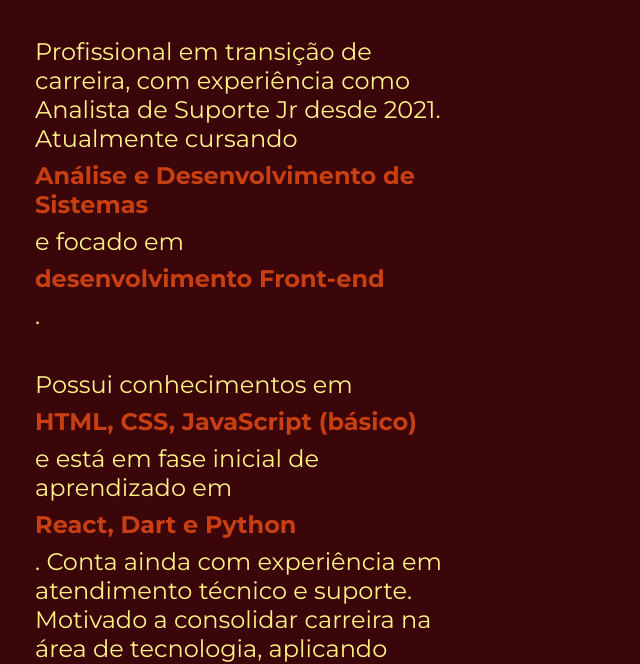
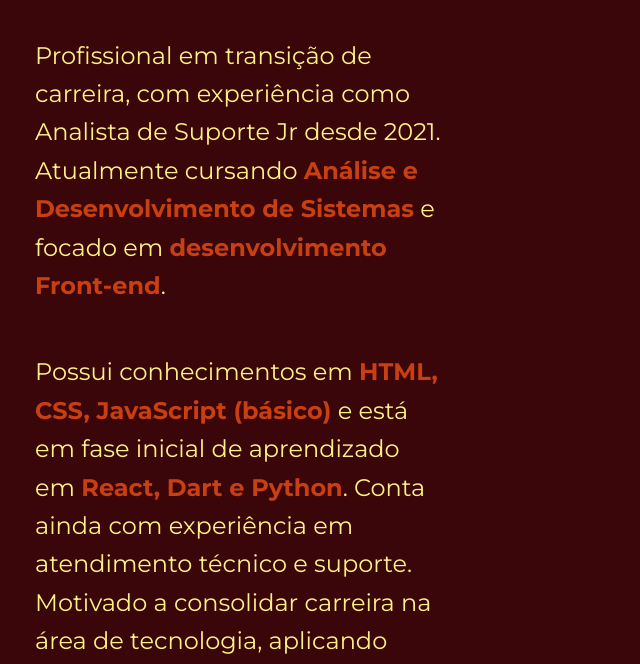
Before and after one commit to CARLOSndDUNOBS/portifolio, a plain HTML site: page curriculum.html in a window 1280 px wide. Shown: the part 168-832 px from the top of the page, without its empty margins (157-797 px from the left). Drawn offline with nearby package versions, Linux system fonts and the light colour scheme.

Commit message:
Corrige estilização dos parágrafos no currículo

```diff
--- a/curriculum.html
+++ b/curriculum.html
@@ -18,7 +18,8 @@
       <section class="apresentacao__conteudo">
         <h1 class="apresentacao__conteudo__titulo">Currículo</h1>
 
-        <p class="apresentacao__conteudo__texto">
+        <div class="apresentacao__conteudo__curriculoParagrafo">
+          <p class="apresentacao__conteudo__texto">
           Profissional em transição de carreira, com experiência como Analista
           de Suporte Jr desde 2021. Atualmente cursando
           <strong class="titulo-destaque"
@@ -27,7 +28,9 @@
           e focado em
           <strong class="titulo-destaque">desenvolvimento Front-end</strong>.
         </p>
-        <p class="apresentacao__conteudo__texto">
+        </div>
+        <div class="apresentacao__conteudo__curriculoParagrafo">
+          <p class="apresentacao__conteudo__texto">
           Possui conhecimentos em
           <strong class="titulo-destaque"
             >HTML, CSS, JavaScript (básico)</strong
@@ -38,6 +41,7 @@
           consolidar carreira na área de tecnologia, aplicando boas práticas de
           desenvolvimento e aprimorando constantemente suas habilidades.
         </p>
+        </div>
 
         <h2 class="apresentacao__conteudo__titulo">Experiências</h2>
 
@@ -62,9 +66,7 @@
 
         <h2 class="apresentacao__conteudo__titulo">Estudos</h2>
 
-        <ul
-          class="apresentacao__conteudo__texto"
-        >
+        <ul class="apresentacao__conteudo__texto">
           <li>
             Curso Lógica de programação: mergulhe em programação com JavaScript
             - Alura Cursos
--- a/styles/style.css
+++ b/styles/style.css
@@ -40,6 +40,7 @@
   color: var(--cor-terciaria);
   text-decoration: none;
 }
+
 .apresentacao {
   padding: 5% 15%;
   display: flex;
@@ -47,6 +48,7 @@
   justify-content: space-between;
   gap: 82px;
 }
+
 .apresentacao__conteudo {
   width: 50%;
   display: flex;
@@ -54,14 +56,33 @@
   gap: 40px;
 }
 
+.apresentacao__conteudo__curriculoParagrafo {
+  display: block;
+}
+
+.apresentacao__conteudo__curriculoParagrafo {
+  display: block;   /* já é o padrão, mas pode deixar explícito */
+  margin-bottom: 1vh; /* dá um espaço entre os blocos de parágrafo */
+
+}
+
+.apresentacao__conteudo__curriculoParagrafo p {
+  display: block; /* comportamento natural de <p> */
+  font-size: 1.5rem;
+  font-family: var(--fonte-secundaria);
+  line-height: 1.6; /* espaçamento agradável entre linhas */
+}
+
 .apresentacao__conteudo__titulo {
   font-size: 2.25rem;
   font-family: var(--fonte-primaria);
 }
+
 .apresentacao__conteudo__texto {
   font-size: 1.5rem;
   font-family: var(--fonte-secundaria);
 }
+
 .apresentacao__conteudo__texto {
   display: flex;
   flex-direction: column;
@@ -109,7 +130,7 @@
 .apresentacao__imagem {
   width: 50%; /* largura */
 }
-#imagem_com_borda{
+#imagem_com_borda {
   border-radius: 1rem; /* deixa os cantos arredondados */
 }
 .rodape {
```
